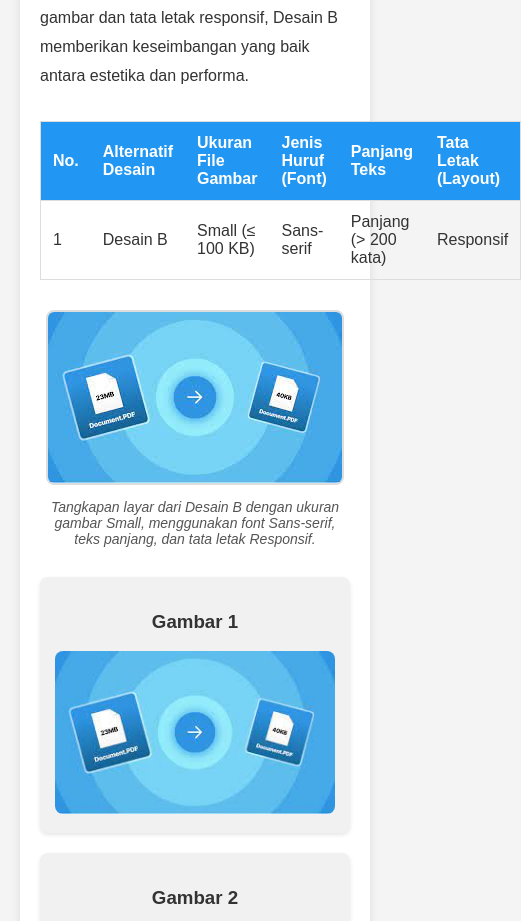
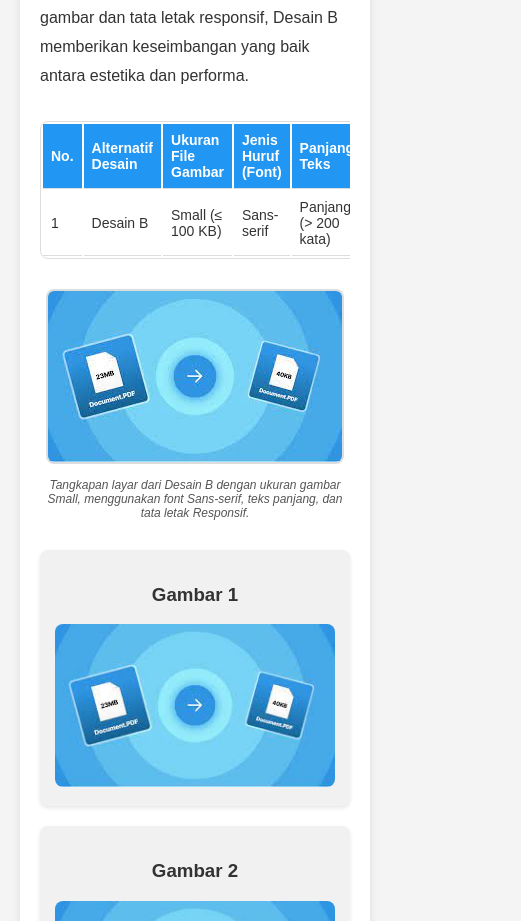
Before and after one commit to rifkahsym/DesainB, a plain HTML site: page index.html in a window 390 px wide. Shown: the part 1143-2064 px from the top of the page, 521 px wide, since content can reach past the window. Drawn offline with Linux system fonts and the light colour scheme.

Commit message:
Update index.html

```diff
--- a/index.html
+++ b/index.html
@@ -95,6 +95,7 @@
             width: 100%;
             border-collapse: collapse;
             margin-top: 30px;
+            overflow-x: auto;
         }
 
         table {
@@ -130,6 +131,24 @@
                 font-size: 16px;
                 /* Ukuran font sedikit lebih kecil untuk perangkat kecil */
             }
+            /* Tabel responsif: memungkinkan scroll horizontal pada perangkat kecil */
+            .table-container {
+                overflow-x: auto;
+                -webkit-overflow-scrolling: touch;
+            }
+            table {
+                width: 100%;
+                table-layout: auto;
+            }
+            th,
+            td {
+                padding: 8px;
+                font-size: 14px;
+            }
+            /* Membuat caption tabel lebih kecil pada perangkat kecil */
+            .image-caption {
+                font-size: 12px;
+            }
         }
     </style>
 </head>
@@ -154,7 +173,8 @@
         </p>
 
         <!-- Tabel untuk menampilkan kriteria Desain B -->
-        <table class="table-container">
+        <div class="table-container">
+            <table>
                 <thead>
                     <tr>
                         <th>No.</th>
@@ -176,6 +196,7 @@
                     </tr>
                 </tbody>
             </table>
+        </div>
 
         <!-- Image Preview / Tangkapan Layar Desain -->
         <div class="image-preview">
```
Lines whose indentation alone changed are shown as unchanged.
